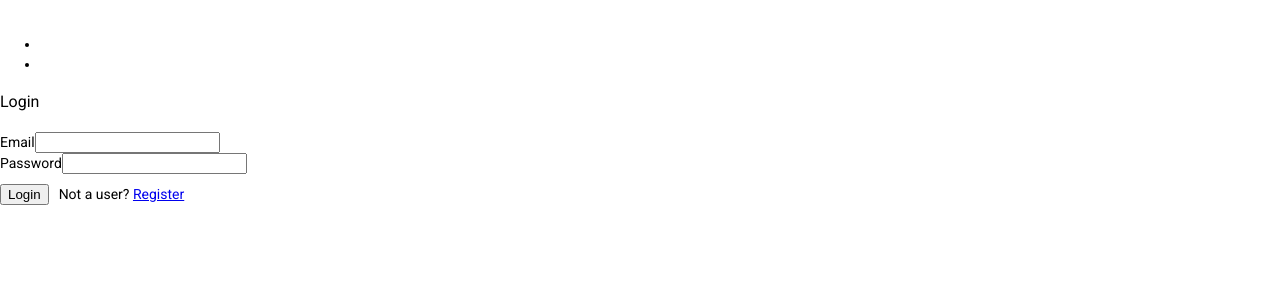
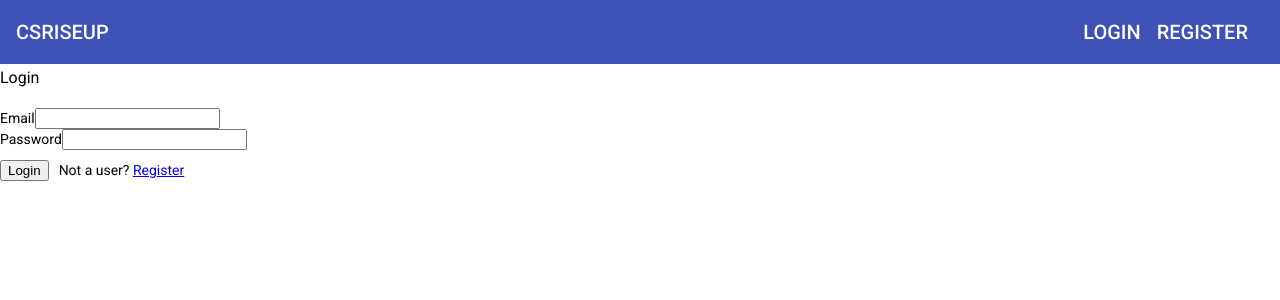
Before and after one commit to MichelleLucero/csriseup, an Angular app: page /login in a window 1280 px wide. Shown: the top 300 px of the page. Built offline with nearby package versions, Linux system fonts and the light colour scheme.

Commit message:
updated style for navbar

```diff
--- a/src/app/app.module.ts
+++ b/src/app/app.module.ts
@@ -18,6 +18,7 @@ import { JobsComponent } from './jobs/jobs.component';
 import { DashboardComponent } from './dashboard/dashboard.component';
 import { AddJobComponent } from './add-job/add-job.component';
 import { BrowserAnimationsModule } from '@angular/platform-browser/animations';
+import { MaterialModule } from './material/material.module';
 
 @NgModule({
   declarations: [
@@ -36,6 +37,7 @@ import { BrowserAnimationsModule } from '@angular/platform-browser/animations';
     HttpClientModule,
     AppRoutingModule,
     BrowserAnimationsModule,
+    MaterialModule,
   ],
   providers: [
     AuthService,
--- a/src/app/header/header.component.css
+++ b/src/app/header/header.component.css
@@ -1,3 +1,22 @@
+/* a {
+  color: white;
+} */
+.navbar {
+  justify-content: space-between;
+}
+
+ul {
+  list-style-type: none;
+  margin: 0;
+  padding: 0;
+}
+
+.nav-item {
+  padding-right: 1rem;
+  display: inline;
+}
+
 a {
+  text-decoration: none;
   color: white;
 }
--- a/src/app/header/header.component.html
+++ b/src/app/header/header.component.html
@@ -1,4 +1,4 @@
-
+<!--
 <nav class="navbar navbar-expand bg-dark navbar-dark">
     <div class = "container">
         <a routerLink="/home" class="navbar-brand">CSRISEUP</a>
@@ -14,4 +14,19 @@
             </ul>
         </div>
     </div>
-</nav>
+</nav> -->
+<mat-toolbar color="primary" class="navbar">
+    <div>
+        CSRISEUP
+    </div>
+    <div>
+        <ul>
+            <li class="nav-item">
+                <a routerLink="/login" class="nav-link">LOGIN</a>
+            </li>
+            <li class="nav-item">
+                <a routerLink="/register" class="nav-link">REGISTER</a>
+            </li>
+        </ul>
+    </div>
+</mat-toolbar>
--- a/src/app/material/material.module.ts
+++ b/src/app/material/material.module.ts
@@ -1,12 +1,12 @@
 import { NgModule } from '@angular/core';
-import { CommonModule } from '@angular/common';
+import { MatButtonModule } from '@angular/material/button';
+import { MatToolbarModule } from '@angular/material/toolbar';
+import { MatIconModule } from '@angular/material/icon';
 
-
+const material = [MatButtonModule, MatToolbarModule, MatIconModule];
 
 @NgModule({
-  declarations: [],
-  imports: [
-    CommonModule
-  ]
+  imports: [material],
+  exports: [material],
 })
-export class MaterialModule { }
+export class MaterialModule {}
```
